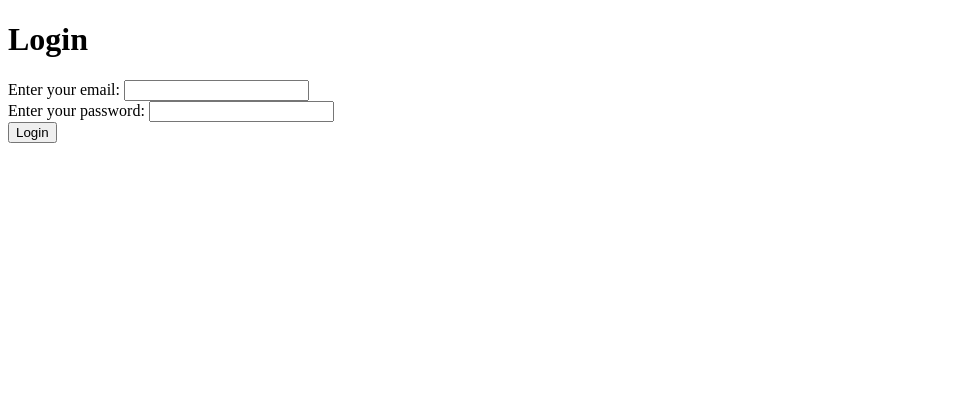
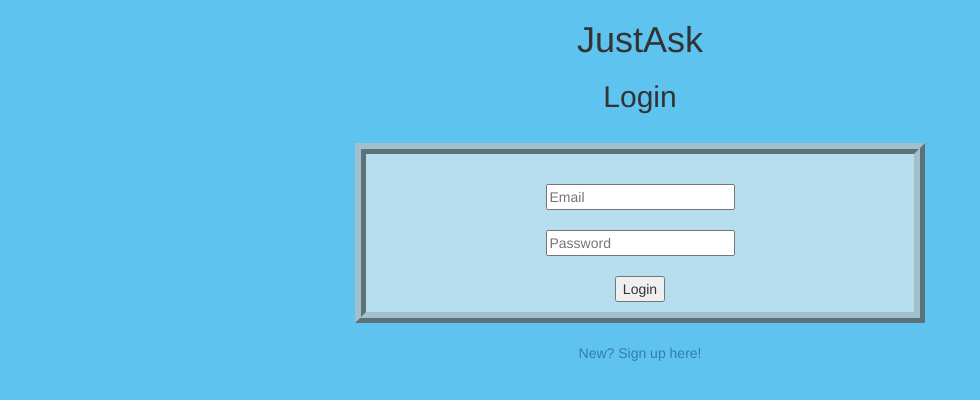
Before and after one commit to jsbindra00/justask, a plain HTML site: page chat-app/templates/login.html in a window 1280 px wide. Shown: the whole page, without its empty margins (0-980 px from the left). Drawn offline with nearby package versions, Linux system fonts and the light colour scheme.

Commit message:
better login
cleaned login a bit

```diff
--- a/chat-app/templates/login.html
+++ b/chat-app/templates/login.html
@@ -4,27 +4,42 @@
     <meta charset="UTF-8">
     <meta http-equiv="X-UA-Compatible" content="IE=edge">
     <meta name="viewport" content="width=device-width, initial-scale=1.0">
-    <title>My Chat App</title>
+    <link href="https://maxcdn.bootstrapcdn.com/bootstrap/3.3.5/css/bootstrap.min.css" rel="stylesheet">
+    <link href="https://maxcdn.bootstrapcdn.com/font-awesome/4.5.0/css/font-awesome.min.css" rel="stylesheet">
+    <title>Login</title>
+    <style>
+        .container {
+            text-align: center;
+        }
+        .row{
+            margin: auto;
+            width: 50%;
+            border: 3mm ridge rgb(160, 192, 205);
+            padding: 10px;
+            text-align: center;
+            align-items: center;
+            background-color: rgb(183, 222, 238);
+        }
+        body {
+            background-color: rgb(94, 196, 239);
+        }
+    </style>
 </head>
-<body>
-    <div class="center-container">
-        <div class="container">
-            <div class="row">
-                <h1 class="text-center">Login</h1>
-                    <form action="/login">
-                        <div>
-                            <label>Enter your email:</label>
-                            <input type="text" name="email">
-                        </div>
-                        <div>
-                            <label>Enter your password:</label>
-                            <input type="password" name="password">
-                        </div>
-                            <button type="submit">Login</button>
-                    </form>
-            </div>
+
+<body class="body">
+    <div class="container">
+        <h1>JustAsk</h1>
+        <h2>Login</h2><br>
+        <div class="row">
+            <form action="/home">
+                <div>
+                    <br><input type="text" placeholder="Email" name="email"><br><br>
+                    <input type="password" placeholder="Password" name="password"><br>
+                </div>
+                    <br><button type="submit">Login</button><br>
+            </form>
         </div>
+        <br><a href="">New? Sign up here!</a> <!-- link to register page -->
     </div>
-
 </body>
 </html>
```
